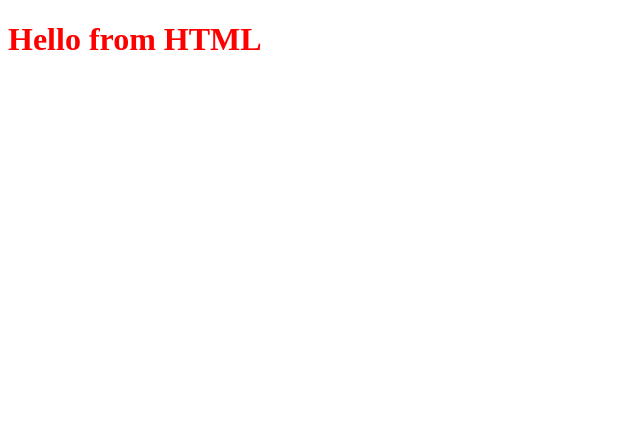
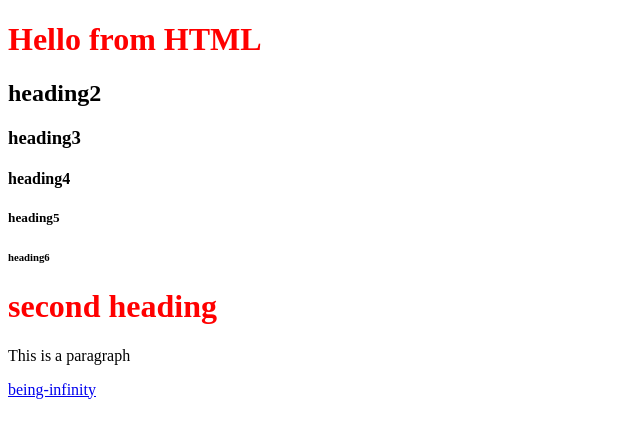
Before and after one commit to revathikanchu931-png/auto-suggest, a website: page frontend/index.html in a window 1280 px wide. Shown: the whole page, without its empty margins (0-640 px from the left). Drawn offline with Linux system fonts and the light colour scheme.

Commit message:
html tags and css

```diff
--- a/frontend/index.html
+++ b/frontend/index.html
@@ -8,6 +8,14 @@
 </head>
 <body>
     <h1>Hello from HTML</h1>
+    <h2 id="heading2">heading2</h2>
+    <h3 class="heading">heading3</h3>
+    <h4 class="heading">heading4</h4>
+    <h5 class="heading">heading5</h5>
+    <h6>heading6</h6>
+    <h1>second heading</h1>
+    <p class="para">This is a paragraph</p>
+    <a href="https://being-infinity.com">being-infinity</a>
     <script src="js/index.js"></script>
 </body>
 </html>
```
